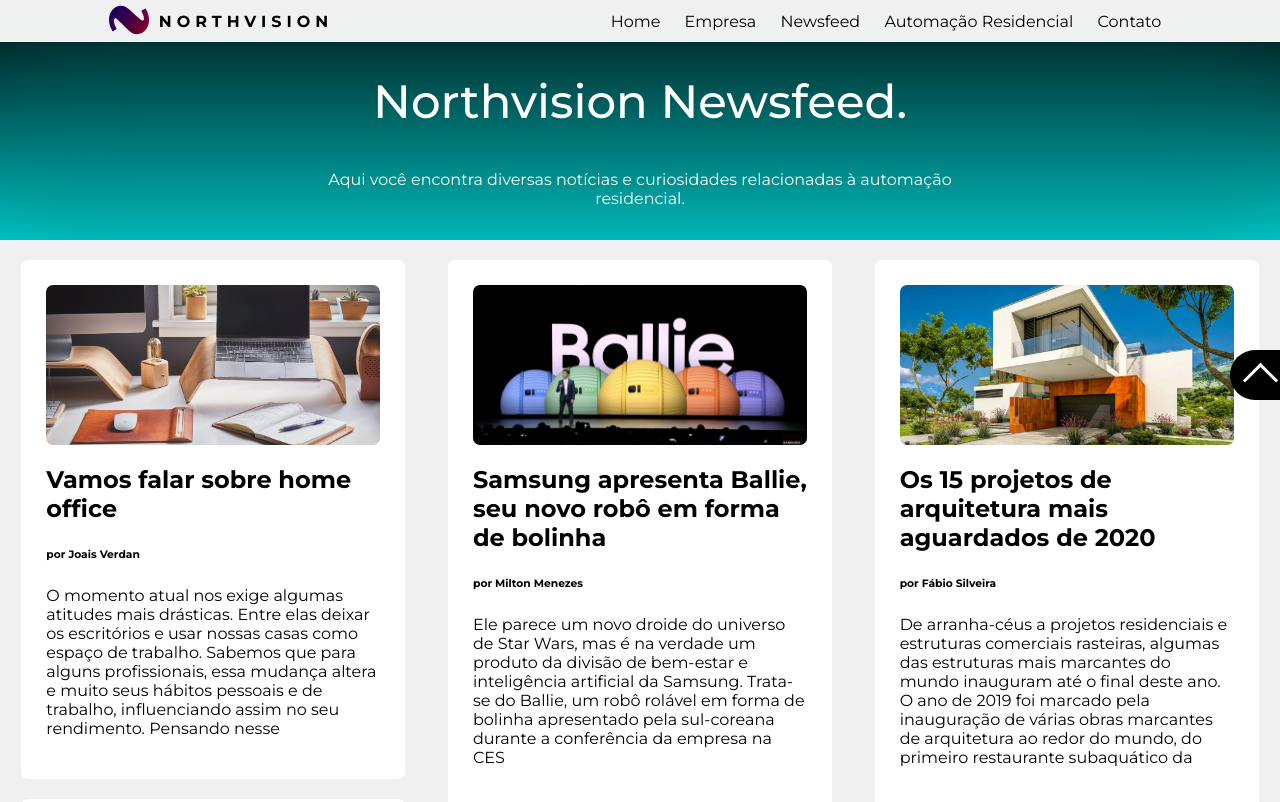
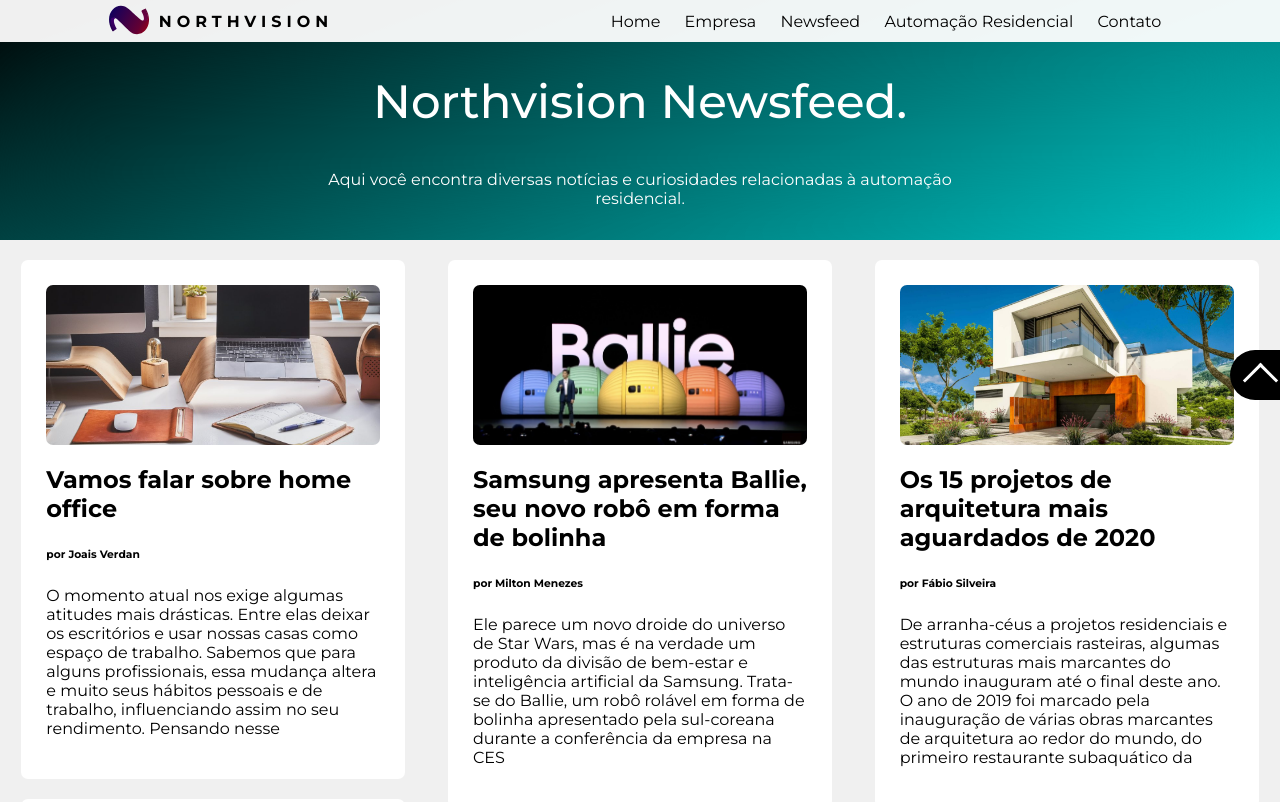
Before and after one commit to northvisionauto/n, a plain HTML site: page news.html in a window 1280 px wide. Shown: the top 802 px of the page. Drawn offline with nearby package versions, Linux system fonts and the light colour scheme.

Commit message:
Update css.css

```diff
--- a/css.css
+++ b/css.css
@@ -453,7 +453,7 @@ button.flex-navbar-link-mobile-button{
     width: 100%;
     height: 200px;
     padding-top: 40px;
-    background-image: linear-gradient(rgb(0, 0, 0), rgb(0, 200, 200));
+    background-image: linear-gradient(160deg,rgb(0, 0, 0), rgb(0, 200, 200));
 }
 .mdl-ctt-main-news-1-text{
     width: 100%;
```
